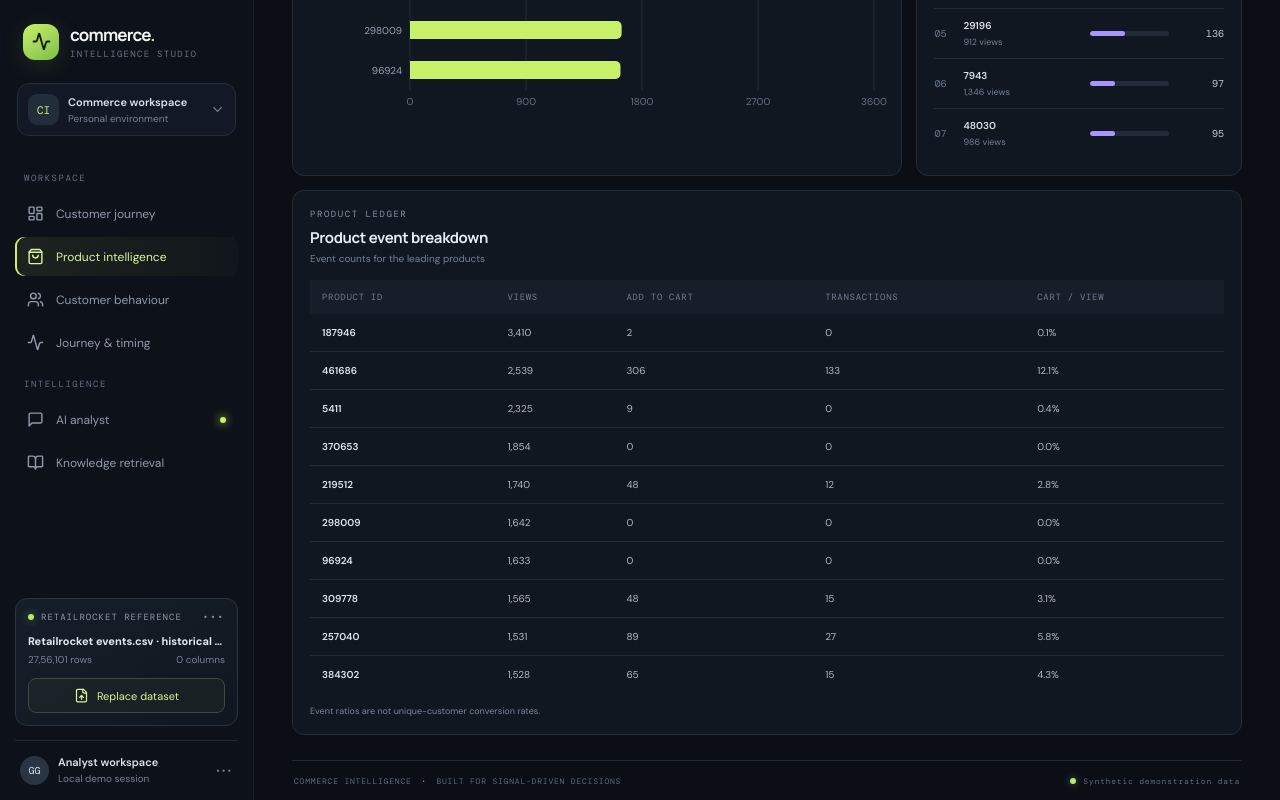
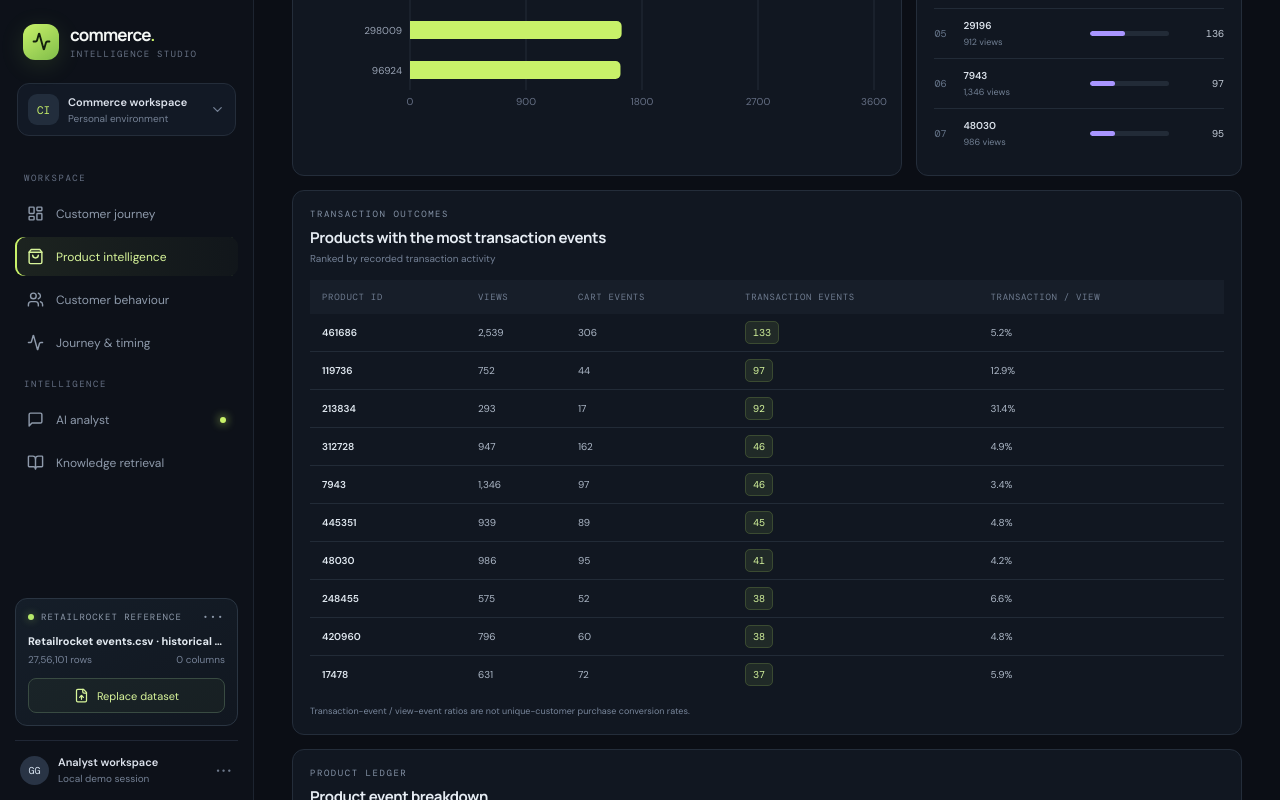
Before and after one commit to garvgola/ecommerce-customer-behaviour-hybrid-rag, a React (Vite) app: page / in a window 1280 px wide. Both pictures are taken after a click on the button "Product detail". Shown: the part 656-1456 px from the top of the page. Built offline with nearby package versions, Linux system fonts and the light colour scheme.

Commit message:
Show transaction-performing products and label historical reference data

```diff
--- a/src/App.jsx
+++ b/src/App.jsx
@@ -1059,6 +1059,11 @@ export default function App() {
         <section className="panel"><div className="panel-heading"><div><div className="eyebrow">TOP OF CATALOGUE</div><h3>Products by views</h3><p>Highest recorded product interest</p></div></div><div className="chart-wrap tall"><ResponsiveContainer width="100%" height="100%"><BarChart data={metrics.topProducts.slice(0,7)} layout="vertical" margin={{left:10,right:15}}><CartesianGrid stroke="#252c39" horizontal={false}/><XAxis type="number" stroke="#667085" tickLine={false} axisLine={false} fontSize={10}/><YAxis dataKey="product" type="category" width={95} stroke="#98a2b3" tickLine={false} axisLine={false} fontSize={10}/><Tooltip contentStyle={{background:"#151a23",border:"1px solid #303849",borderRadius:12}}/><Bar dataKey="views" fill="#c8f169" radius={[0,5,5,0]} barSize={18}/></BarChart></ResponsiveContainer></div></section>
         <section className="panel"><div className="panel-heading"><div><div className="eyebrow">CART INTENT</div><h3>Most added to cart</h3><p>Products with highest cart-event volume</p></div></div><div className="rank-list">{metrics.topCart.slice(0,7).map((p,i)=><div className="rank-row" key={p.product}><span className="rank-num">0{i+1}</span><div className="rank-product"><b>{p.product}</b><span>{fmt(p.views)} views</span></div><div className="rank-bar"><i className="violet-bar" style={{width:(metrics.topCart[0]?.carts?p.carts/metrics.topCart[0].carts*100:0)+"%"}}/></div><strong>{fmt(p.carts)}</strong></div>)}</div></section>
       </div>
+      <section className="panel table-panel">
+        <div className="panel-heading"><div><div className="eyebrow">TRANSACTION OUTCOMES</div><h3>Products with the most transaction events</h3><p>Ranked by recorded transaction activity</p></div></div>
+        <div className="table-scroll"><table className="data-table"><thead><tr><th>Product ID</th><th>Views</th><th>Cart events</th><th>Transaction events</th><th>Transaction / view</th></tr></thead><tbody>{metrics.topTransactionProducts.slice(0,10).map(product=><tr key={product.product}><td><b>{product.product}</b></td><td>{fmt(product.views)}</td><td>{fmt(product.carts)}</td><td><span className="value-pill">{fmt(product.transactions)}</span></td><td>{pct(product.views?product.transactions/product.views*100:0)}</td></tr>)}</tbody></table></div>
+        <div className="table-note">Transaction-event / view-event ratios are not unique-customer purchase conversion rates.</div>
+      </section>
       <section className="panel table-panel"><div className="panel-heading"><div><div className="eyebrow">PRODUCT LEDGER</div><h3>Product event breakdown</h3><p>Event counts for the leading products</p></div></div><div className="table-scroll"><table className="data-table"><thead><tr><th>Product ID</th><th>Views</th><th>Add to cart</th><th>Transactions</th><th>Cart / view</th></tr></thead><tbody>{metrics.topProducts.map(p=><tr key={p.product}><td><b>{p.product}</b></td><td>{fmt(p.views)}</td><td>{fmt(p.carts)}</td><td>{fmt(p.transactions)}</td><td>{pct(p.views?p.carts/p.views*100:0)}</td></tr>)}</tbody></table></div><div className="table-note">Event ratios are not unique-customer conversion rates.</div></section>
     </>
   );
@@ -1135,7 +1140,7 @@ export default function App() {
         <div className="page-content">
           {notice&&<div className="notice-toast"><AlertCircle size={15}/>{notice}<button onClick={()=>setNotice("")}><X size={14}/></button></div>}
           {content}
-          <footer className="app-footer"><span>COMMERCE INTELLIGENCE <i>·</i> BUILT FOR SIGNAL-DRIVEN DECISIONS</span><span><span className="live-dot"/> {demoMode?"Synthetic demonstration data":"Browser-loaded dataset"}</span></footer>
+          <footer className="app-footer"><span>COMMERCE INTELLIGENCE <i>·</i> BUILT FOR SIGNAL-DRIVEN DECISIONS</span><span><span className="live-dot"/> {demoMode?"Retailrocket historical reference · 2015":"Browser-loaded dataset"}</span></footer>
         </div>
       </main>
     </div>
```
